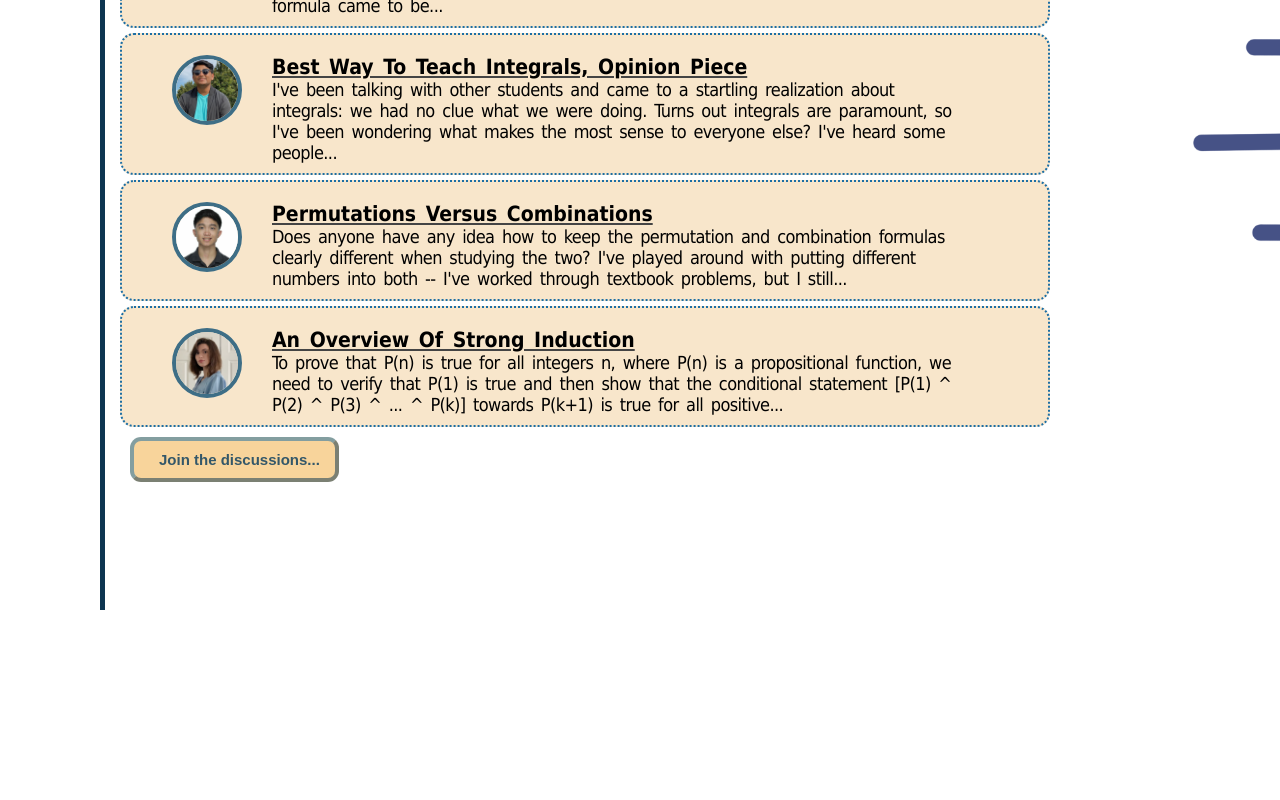
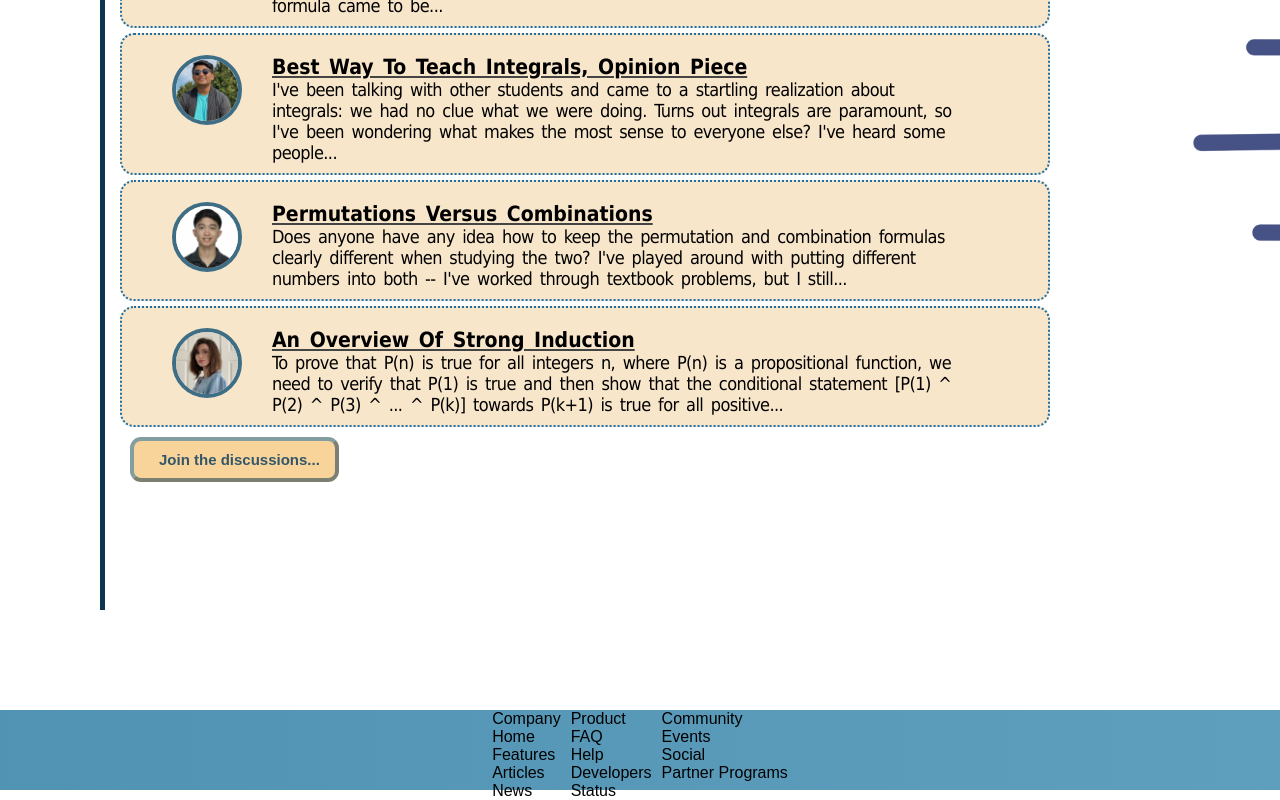
Before and after one commit to acm-projects/CalcSend, a React (Create React App) app in the folder frontend/: page / in a window 1280 px wide. Shown: the part 938-1738 px from the top of the page. Before the commit the page ends 1648 px from the top, so only its background shows below. Built offline with nearby package versions, Linux system fonts and the light colour scheme; the HTML template or start-up script is replaced by a standard one.

Commit message:
Add files via upload

```diff
--- a/frontend/src/App.js
+++ b/frontend/src/App.js
@@ -2,7 +2,7 @@ import React from 'react';
 import Navbar from "./components/Navbar/Navbar";
 import Calculator from './components/Calculator/Calculator';
 import Forum from './components/Forum/Forum';
-import OutputWindow from './components/Calculator/OutputWindow';
+import FooterContent from './components/FooterContent/FooterContent';
 import './App.css';
 import './components/SearchBar/AutoCompleteText';
 import SidePageLogo from './images/side-page-logo.png';
@@ -20,7 +20,10 @@ function App() {
         <Forum className="Forum"/>
         <img src={SidePageLogo} alt="ERROR" className="side-logo"/>
       </div>
+
+      <FooterContent />
     </div>
+
   );
 }
 
--- /dev/null
+++ b/frontend/src/components/FooterContent/FooterContent.css
@@ -0,0 +1,19 @@
+.footer-container{
+    background: linear-gradient(90deg, #5193b3 0%, #5f9fbe 100%);
+    height: 80px;
+    justify-content: center;
+    align-items: center;
+    font-size:1.2 rem;
+    display: grid;
+    grid-template-columns: repeat(3, auto); /*3 vs other values*/
+    grid-gap: 10px;
+    text-align: left;
+}
+
+.contact-container{
+    font-size:1.2 rem;
+    display: grid;
+    grid-template-columns: repeat(3, auto); /*3 vs other values*/
+    grid-gap: 10px;
+    text-align: left;
+}
--- /dev/null
+++ b/frontend/src/components/FooterContent/FooterContent.js
@@ -0,0 +1,47 @@
+import React, { Component } from 'react';
+import './FooterContent.css'
+
+class FooterContent extends Component{
+    render(){
+        return(
+            <div className="footer-container">
+                <div className="team-container"></div>
+                <div className="contact-container">
+                    <div className="company-container">
+                        Company
+                        <br/>
+                        Home
+                        <br/>
+                        Features
+                        <br/>
+                        Articles
+                        <br/>
+                        News
+                    </div>
+                    <div className="product-container">
+                        Product
+                        <br/>
+                        FAQ
+                        <br/>
+                        Help
+                        <br/>
+                        Developers
+                        <br/>
+                        Status
+                    </div>
+                    <div className="Community">
+                        Community
+                        <br/>
+                        Events
+                        <br/>
+                        Social
+                        <br/>
+                        Partner Programs
+                    </div>
+                </div>
+            </div>
+        );
+     }
+ }
+
+ export default FooterContent
```
